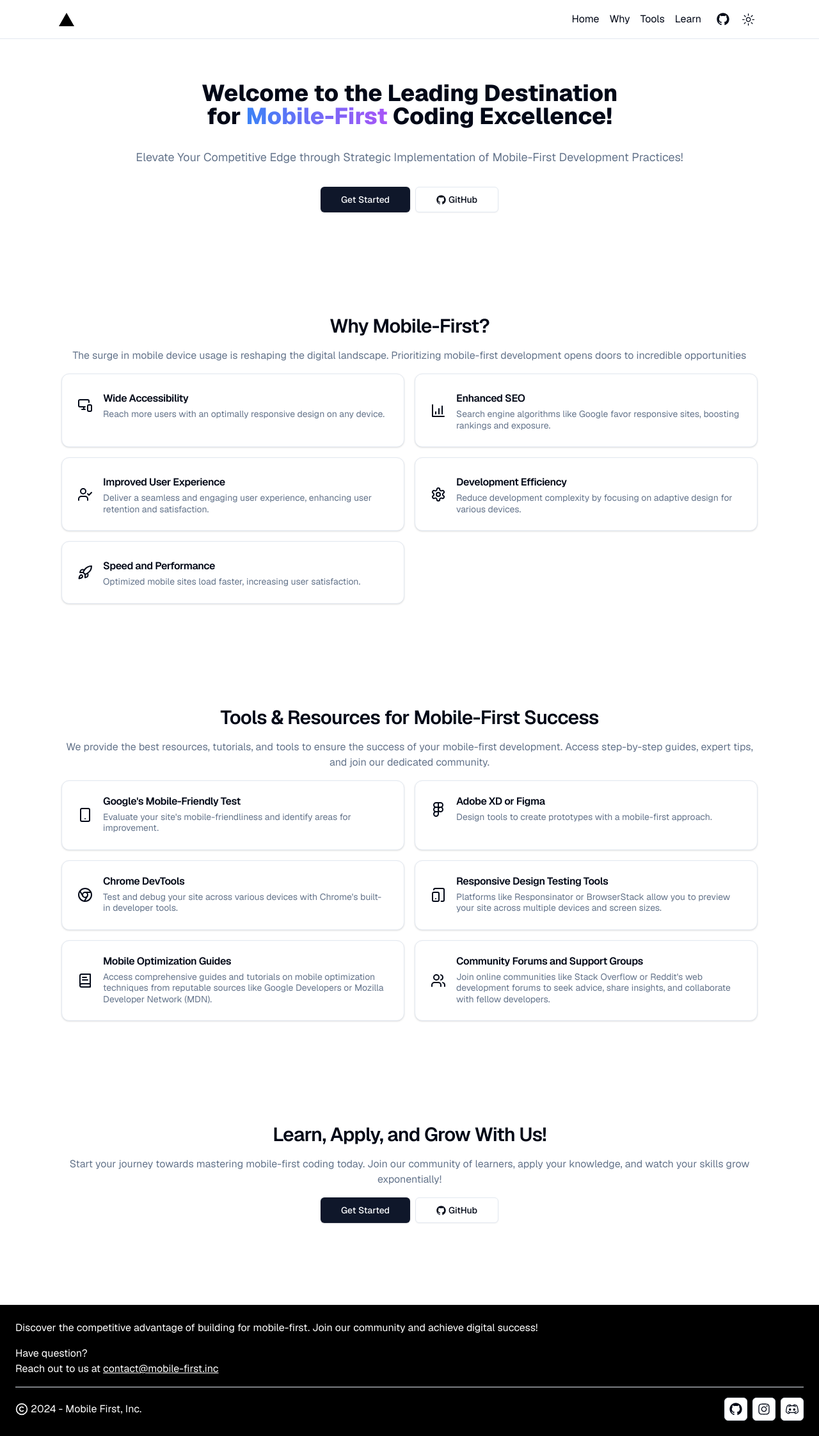
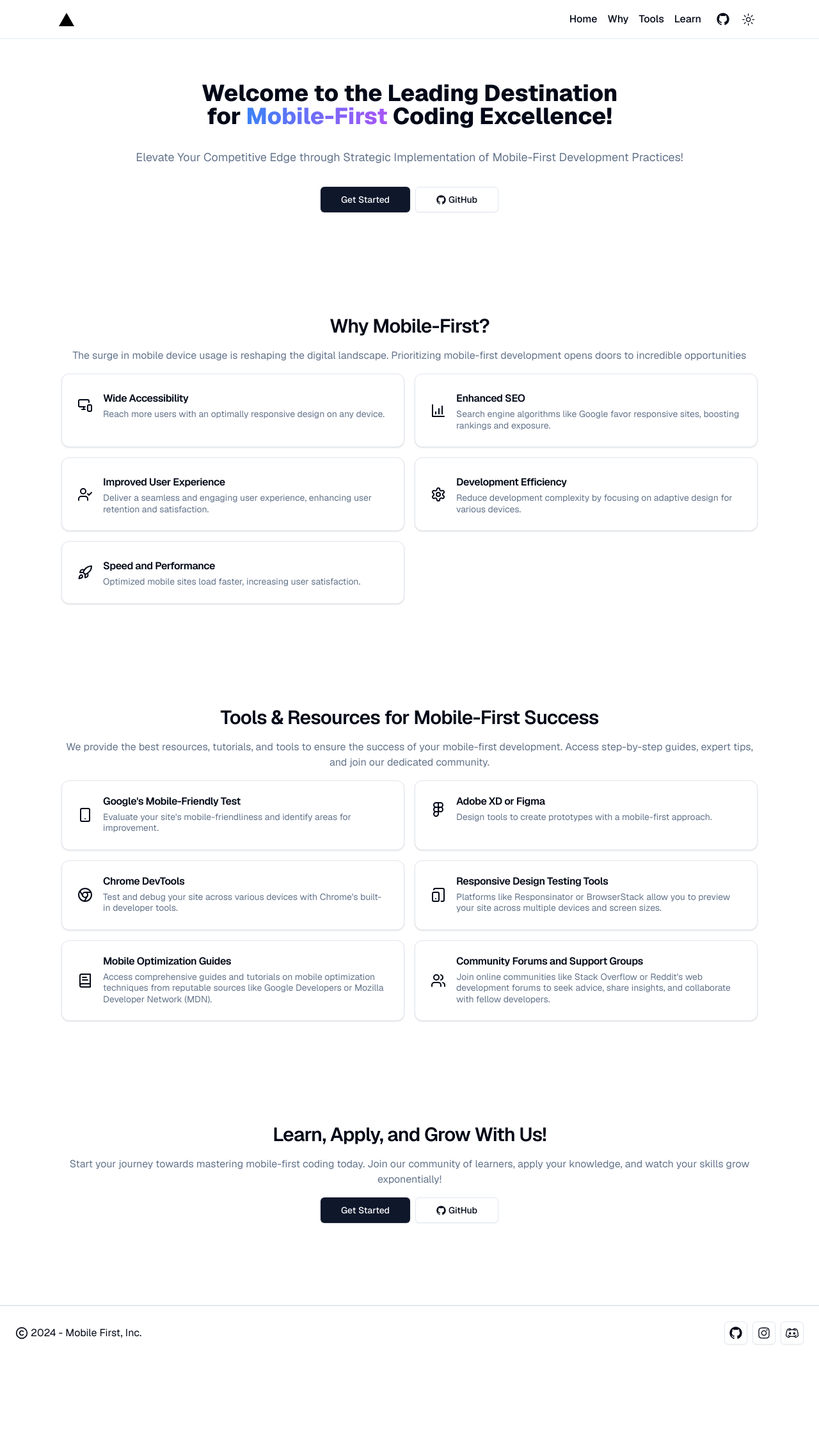
Before and after one commit to UlwanLuthfi/mobile-first, a Next.js app: page / in a window 1280 px wide. Shown: the whole page at 64% size. After the commit the page ends 2126 px from the top, so only its background shows below. Built offline with nearby package versions, Linux system fonts and the light colour scheme.

Commit message:
style: slightly improved the user interface

```diff
--- a/components/main-nav.tsx
+++ b/components/main-nav.tsx
@@ -35,22 +35,22 @@ export default function MainNav() {
 
         <ul className="flex items-center space-x-4">
           <li>
-            <Link href="/" className="hover:underline">
+            <Link href="/" className="font-medium hover:underline">
               Home
             </Link>
           </li>
           <li>
-            <Link href="#why" className="hover:underline">
+            <Link href="#why" className="font-medium hover:underline">
               Why
             </Link>
           </li>
           <li>
-            <Link href="#tools" className="hover:underline">
+            <Link href="#tools" className="font-medium hover:underline">
               Tools
             </Link>
           </li>
           <li>
-            <Link href="#learn" className="hover:underline">
+            <Link href="#learn" className="font-medium hover:underline">
               Learn
             </Link>
           </li>
--- a/components/site-footer.tsx
+++ b/components/site-footer.tsx
@@ -22,27 +22,10 @@ export default function SiteFooter() {
   };
 
   return (
-    <footer className="p-6 mt-32 bg-black">
-      <div className="flex flex-col gap-y-4">
-        <span className="text-white">
-          Discover the competitive advantage of building for mobile-first. Join
-          our community and achieve digital success!
-        </span>
-
-        <div className="flex flex-col text-white">
-          <div>Have question?</div>
-          <div>
-            Reach out to us at{" "}
-            <span className="underline">contact@mobile-first.inc</span>
-          </div>
-        </div>
-      </div>
-
-      <Separator className="my-4" />
-
+    <footer className="p-6 mt-32 border-t-2">
       <div className="flex justify-between">
         <div
-          className="flex items-center space-x-1 text-white"
+          className="flex items-center space-x-1 cursor-pointer"
           onClick={() => handleCopyrightChange()}
         >
           <Copyright className="w-5 h-5" />
```
